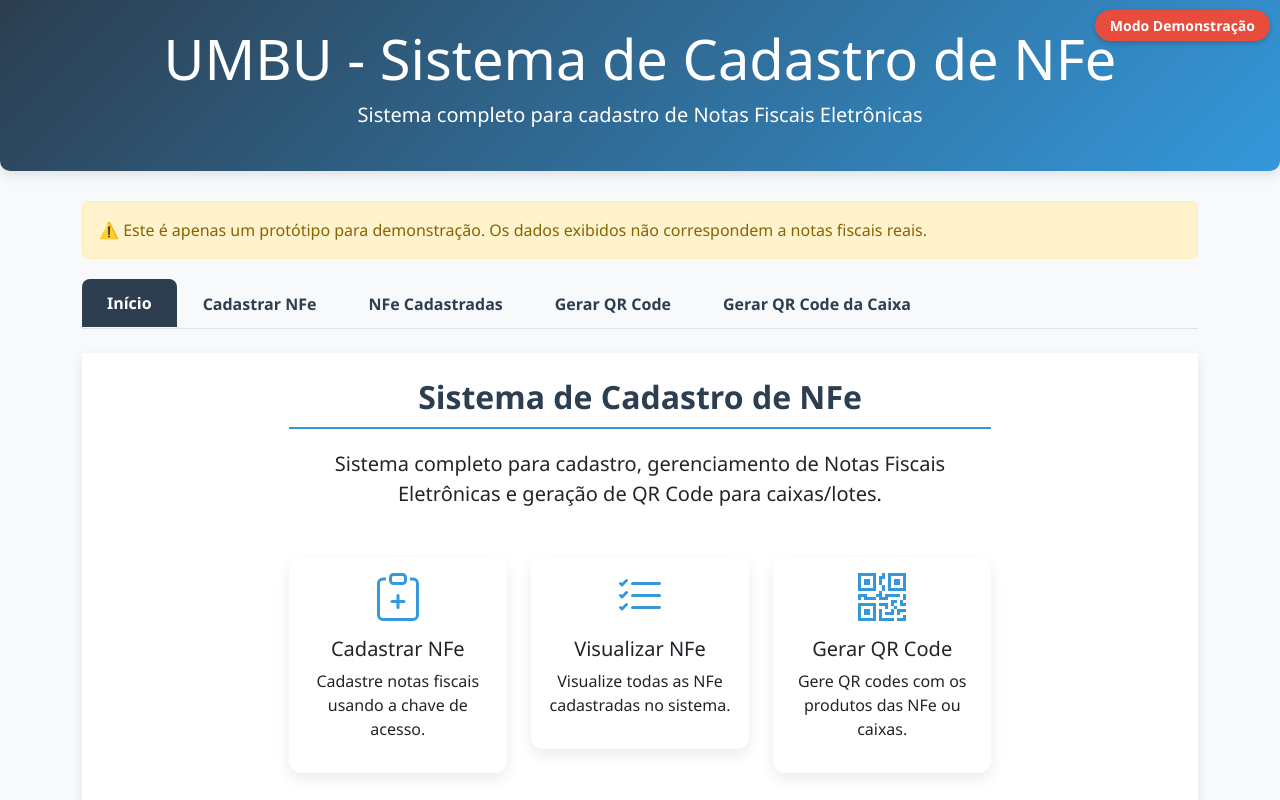
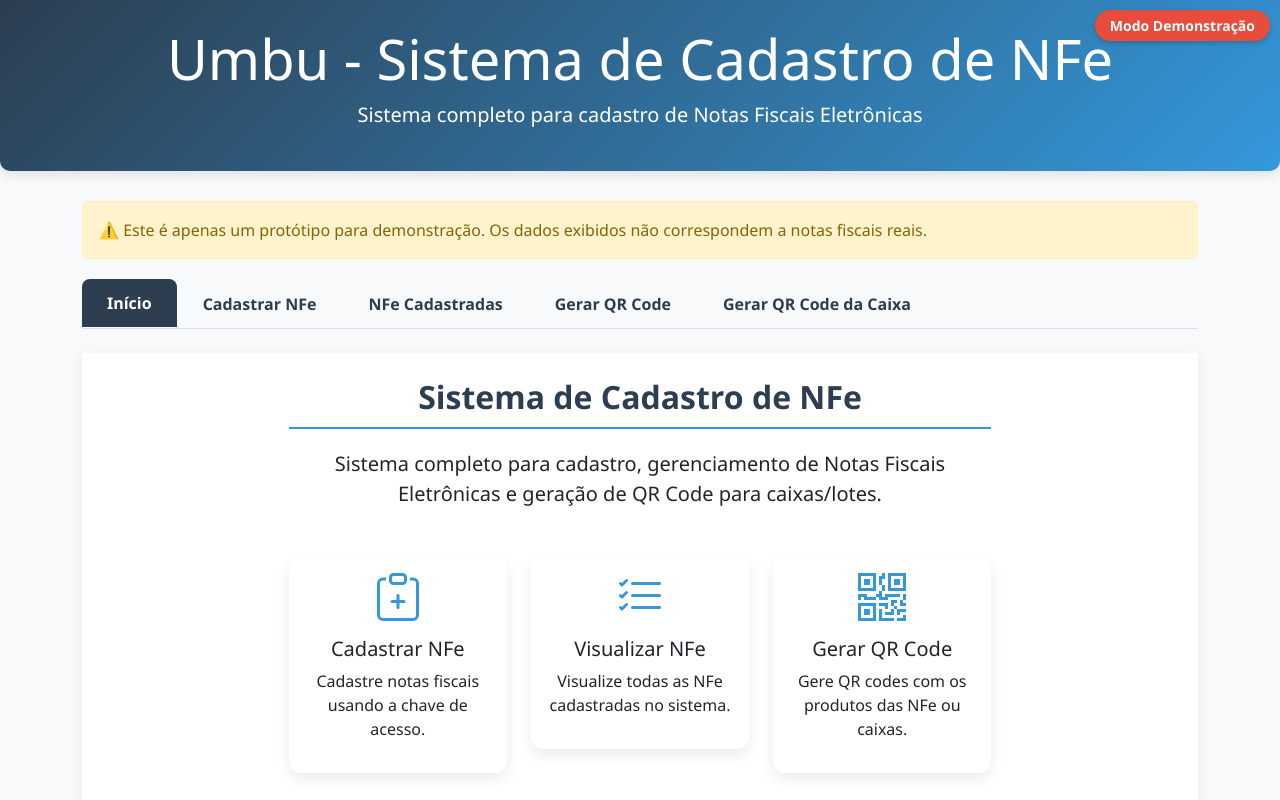
Before and after one commit to ikauanee/umbu, a plain HTML site: page index.html in a window 1280 px wide. Shown: the top 800 px of the page. Drawn offline with nearby package versions, Linux system fonts and the light colour scheme.

Commit message:
Update index.html

```diff
--- a/index.html
+++ b/index.html
@@ -3,7 +3,7 @@
 <head>
     <meta charset="UTF-8">
     <meta name="viewport" content="width=device-width, initial-scale=1.0">
-    <title>UMBU - Sistema de Cadastro de NFe</title>
+    <title>Umbu - Sistema de Cadastro de NFe</title>
     <link href="https://cdn.jsdelivr.net/npm/bootstrap@5.3.0/dist/css/bootstrap.min.css" rel="stylesheet">
     <script src="https://cdnjs.cloudflare.com/ajax/libs/qrcodejs/1.0.0/qrcode.min.js"></script>
     <style>
@@ -200,7 +200,7 @@
     <div class="header text-center">
         <div class="demo-badge">Modo Demonstração</div>
         <div class="container">
-            <h1 class="display-4">UMBU - Sistema de Cadastro de NFe</h1>
+            <h1 class="display-4">Umbu - Sistema de Cadastro de NFe</h1>
             <p class="lead">Sistema completo para cadastro de Notas Fiscais Eletrônicas</p>
         </div>
     </div>
```
